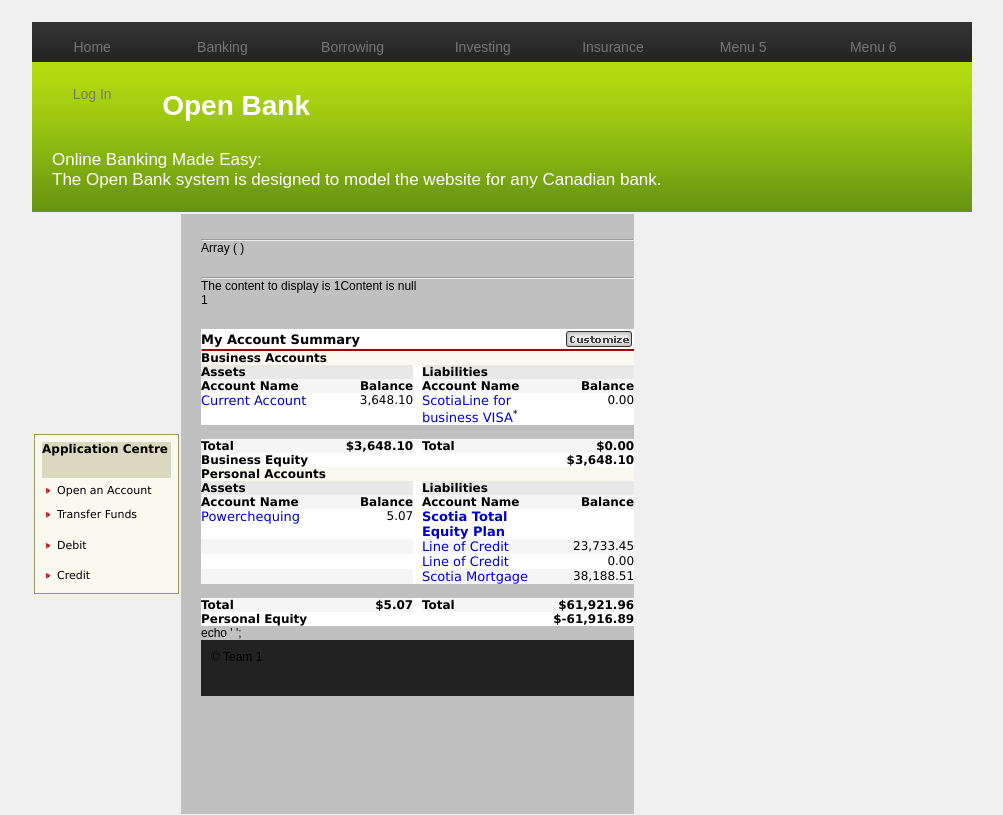
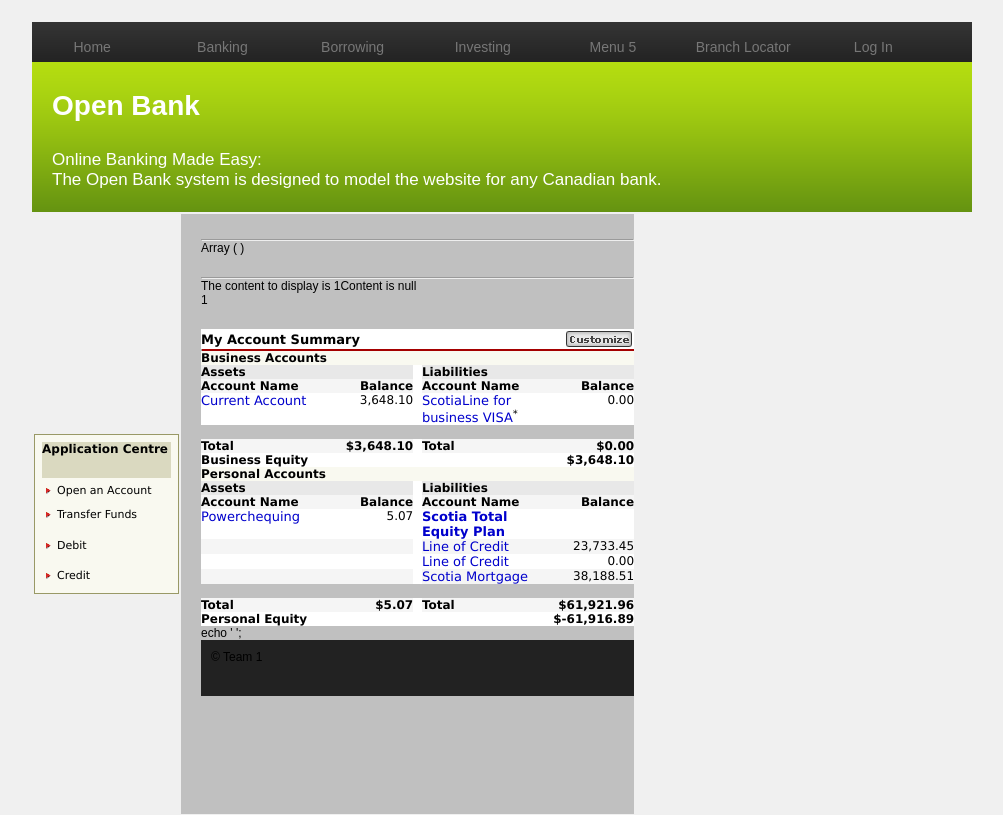
Before and after one commit to cesine/OpenBankWebApp, a PHP site: page /?content=1 in a window 1280 px wide. Shown: the top 815 px of the page, without its empty margins (138-1141 px from the left). Run offline with PHP 8.4, Linux system fonts and the light colour scheme.

Commit message:
added some links to the menu items

```diff
--- a/html/includes/view/menu.php
+++ b/html/includes/view/menu.php
@@ -1,14 +1,14 @@
 <div id="top"> <!-- The top panel -->
   <nav>
     <ul>
-    	<li><a href="?&content=Summary">Home</a></li>
-      <li><a href="?&content=Summary&service=banking">Banking</a></li>
-      <li><a href="&content=Summary&service=borrowing">Borrowing</a></li>
-      <li><a href="&content=Summary&service=investing">Investing</a></li>
-      <li><a href="&content=Summary&service=insurance">Insurance</a></li>
-      <li><a href="#">Menu 5</a></li>
-       <li><a href="#">Menu 6</a></li>
-      <li><a href="#">Log In</a></li>
+    	<li><a href="index.php">Home</a></li>
+      <li><a href="index.php?&content=Summary&service=banking">Banking</a></li>
+      <li><a href="index.php?&content=Summary&service=borrowing">Borrowing</a></li>
+      <li><a href="index.php?&content=Summary&service=investing">Investing</a></li>
+      <!-- <li><a href="index.php?&content=Summary&service=insurance">Insurance</a></li>-->
+      <li><a href="index.php?&content=">Menu 5</a></li>
+       <li><a href="index.php?&content=BranchLocator">Branch Locator</a></li>
+      <li><a href="index.php?&content=Login">Log In</a></li>
     </ul>
 	</nav>
 
```
